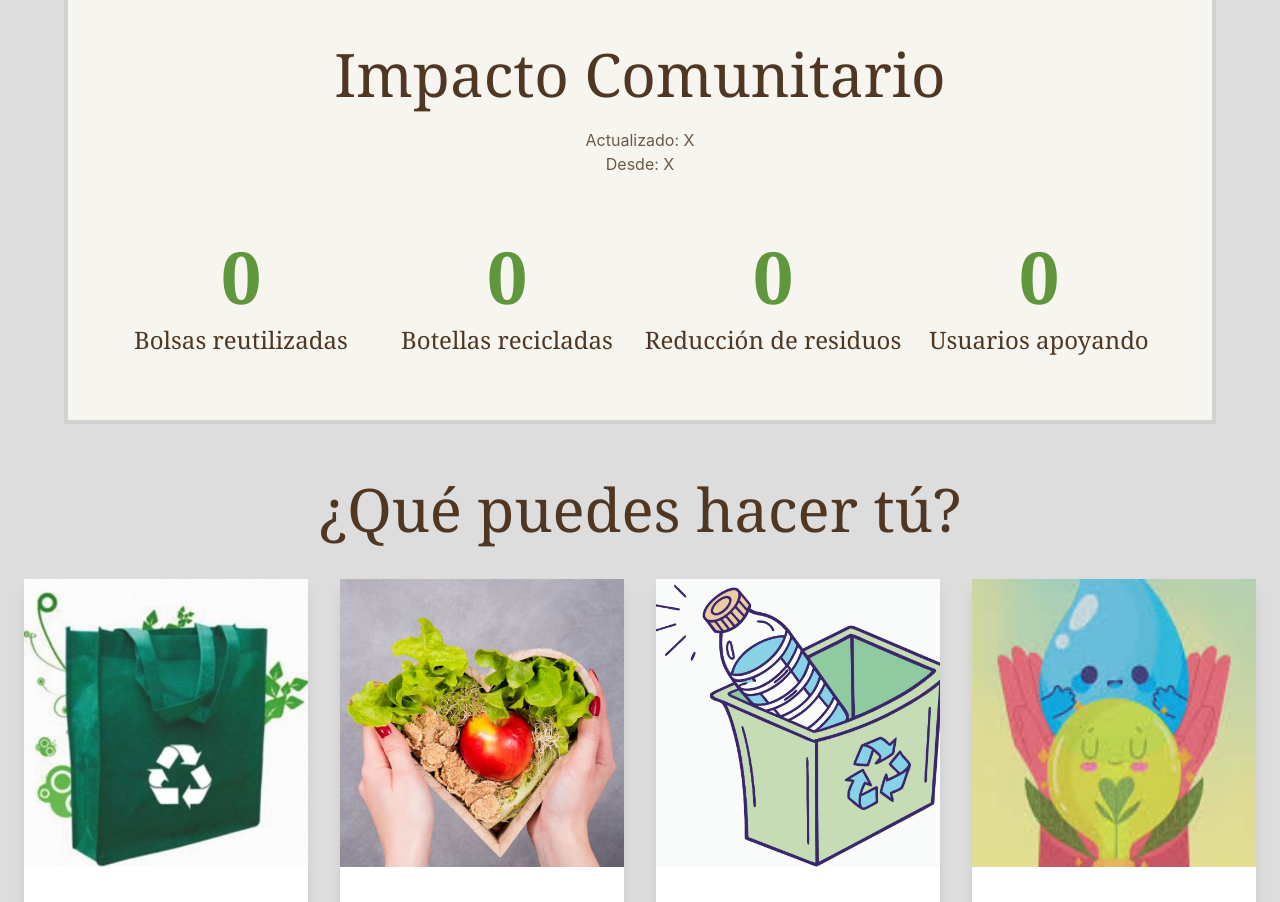
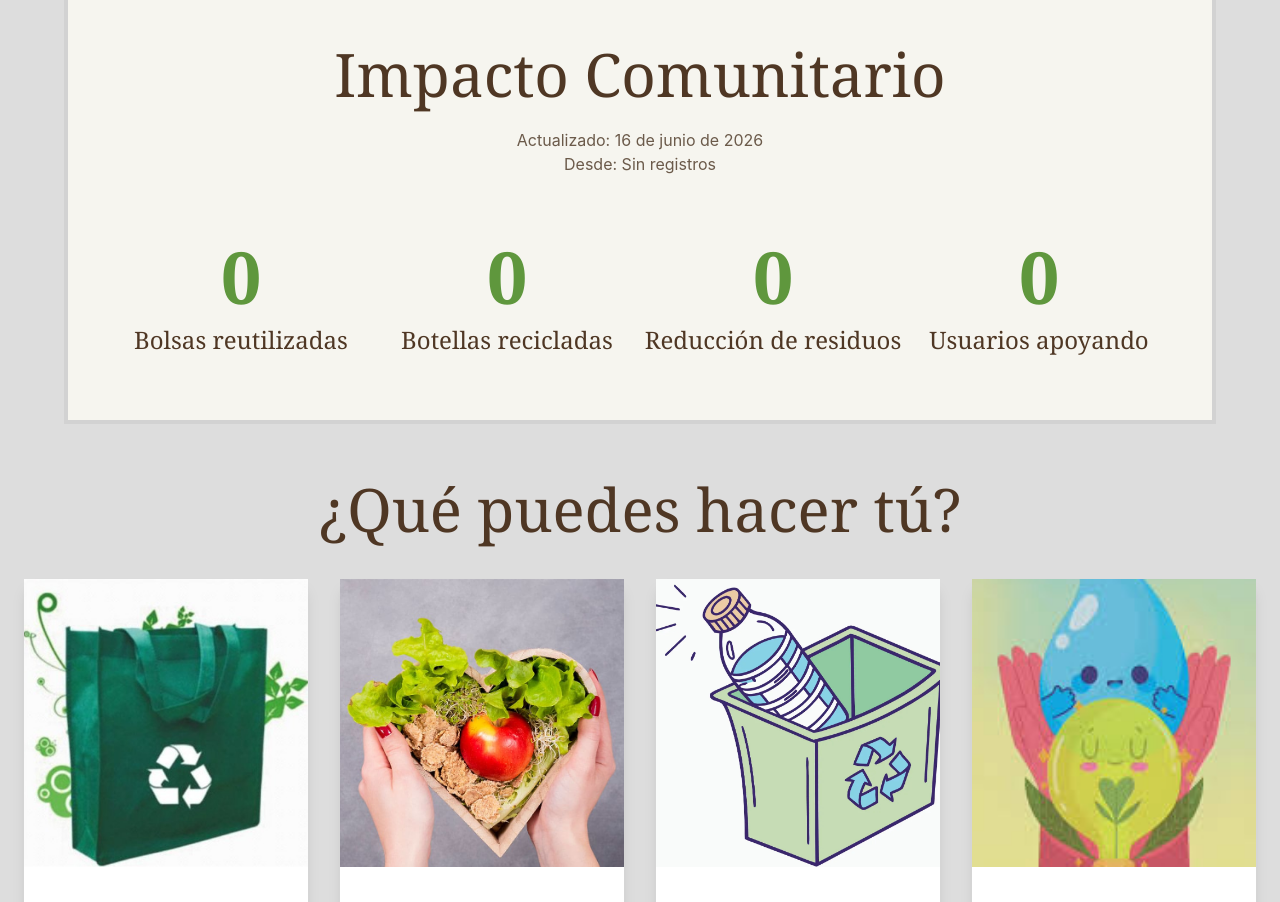
Before and after one commit to sahicr105/Proyecto_ods_22769, a React (Vite) app: page / in a window 1280 px wide. Shown: the part 800-1702 px from the top of the page. Built offline with nearby package versions, Linux system fonts and the light colour scheme; no server answers; the database is empty.

Commit message:
impacto fecha

```diff
--- a/src/components/Cuadros.jsx
+++ b/src/components/Cuadros.jsx
@@ -1,7 +1,12 @@
 import { useEffect, useState } from "react";
-import { collection, getDocs } from "firebase/firestore";
+import {
+  collection,
+  getDocs,
+  query,
+  orderBy,
+  limit,
+} from "firebase/firestore";
 import { db } from "../firebase";
-import { Link } from "react-router-dom";
 
 function Cuadros() {
   const [impacto, setImpacto] = useState({
@@ -11,12 +16,19 @@ function Cuadros() {
     usuarios: 0,
   });
 
+  const [fechaInicio, setFechaInicio] = useState("");
+
+  const fechaActual = new Date().toLocaleDateString("es-MX", {
+    day: "2-digit",
+    month: "long",
+    year: "numeric",
+  });
+
   useEffect(() => {
     const obtenerImpacto = async () => {
       try {
-        const querySnapshot = await getDocs(
-          collection(db, "usuarios")
-        );
+        // Obtener todos los usuarios para las estadísticas
+        const querySnapshot = await getDocs(collection(db, "usuarios"));
 
         let bolsas = 0;
         let botellas = 0;
@@ -37,6 +49,28 @@ function Cuadros() {
           usuarios: querySnapshot.size,
         });
 
+        // Obtener el primer impacto registrado
+        const primeraFechaQuery = query(
+          collection(db, "usuarios"),
+          orderBy("primerImpacto", "asc"),
+          limit(1)
+        );
+
+        const primeraFechaSnapshot = await getDocs(primeraFechaQuery);
+
+        if (!primeraFechaSnapshot.empty) {
+          const fecha = primeraFechaSnapshot.docs[0]
+            .data()
+            .primerImpacto.toDate();
+
+          setFechaInicio(
+            fecha.toLocaleDateString("es-MX", {
+              day: "2-digit",
+              month: "long",
+              year: "numeric",
+            })
+          );
+        }
       } catch (error) {
         console.error(error);
       }
@@ -46,10 +80,8 @@ function Cuadros() {
   }, []);
 
   return (
-    /*6*/
     <section id="impacto">
       <div className="bg-[#dddddd] px-6 pt-2 md:px-10 lg:px-16">
-
         <section className="mt-10 bg-[#f6f5ef] border-4 border-[#d2d2d2] py-16 px-6 md:px-10">
           <div className="text-center">
             <h2 className="text-[#4f3724] text-4xl md:text-5xl lg:text-6xl font-serif leading-tight">
@@ -57,12 +89,11 @@ function Cuadros() {
             </h2>
 
             <div className="mt-4 text-[#6b5a4a] text-sm md:text-base leading-6">
-              <p>Actualizado: X</p>
-              <p>Desde: X</p>
+              <p>Actualizado: {fechaActual}</p>
+              <p>Desde: {fechaInicio || "Sin registros"}</p>
             </div>
           </div>
 
-          {}
           <div className="mt-16 grid grid-cols-2 gap-y-10 md:grid-cols-4">
             <Stat number={impacto.bolsas} label="Bolsas reutilizadas" />
             <Stat number={impacto.botellas} label="Botellas recicladas" />
@@ -88,4 +119,5 @@ function Stat({ number, label }) {
     </div>
   );
 }
+
 export default Cuadros;
```
